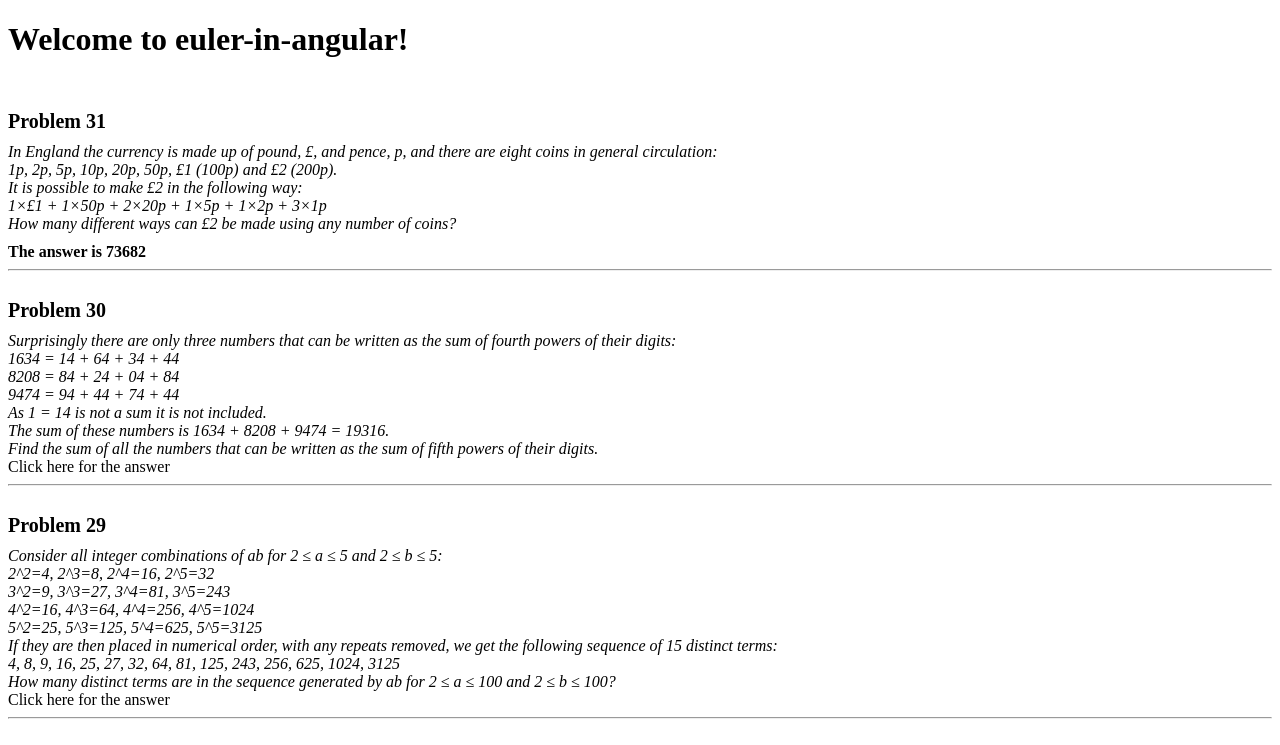
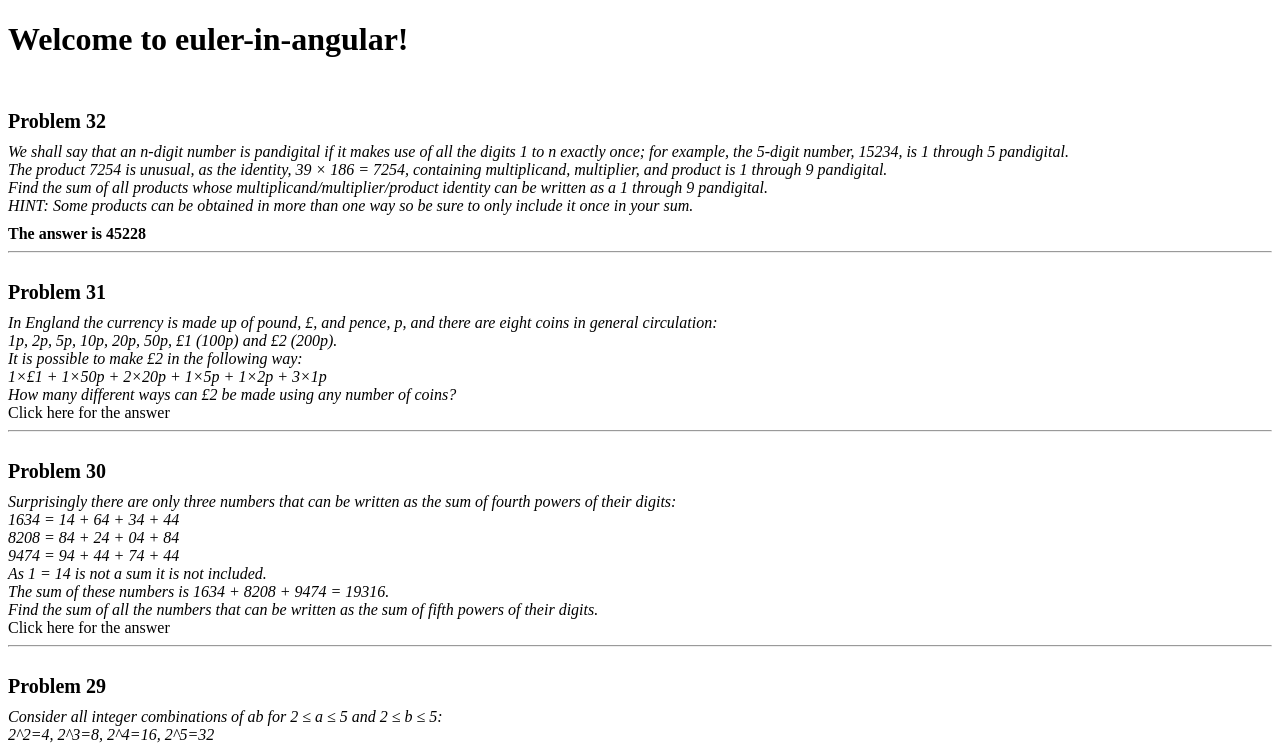
Before and after one commit to edwinvanderven/Euler-in-Angular, an Angular app: page / in a window 1280 px wide. Shown: the top 745 px of the page. Built offline with nearby package versions, Linux system fonts and the light colour scheme.

Commit message:
Added thirty-second problem and solution

```diff
--- a/src/app/app.component.model.ts
+++ b/src/app/app.component.model.ts
@@ -2,6 +2,7 @@ import { FirstProblem, SecondProblem, ThirdProblem, FourthProblem, FifthProblem,
 import { EleventhProblem, TwelfthProblem, ThirteenthProblem, FourteenthProblem, FifteenthProblem, SixteenthProblem, SeventeenthProblem, EighteenthProblem, NineteenthProblem, TwentiethProblem } from './problems/eleven-to-twenty/index';
 import { TwentyFirstProblem, TwentySecondProblem, TwentyThirdProblem, TwentyFourthProblem, TwentyFifthProblem, TwentySixthProblem, TwentySeventhProblem, TwentyEighthProblem, TwentyNinthProblem, ThirtiethProblem } from './problems/twenty-first-to-thirty/index';
 import { ThirtyFirstProblem } from './problems/thirty-one-to-forty/thirty-first-problem';
+import { ThirtySecondProblem } from './problems/thirty-one-to-forty/thirty-second-problem';
 
 export interface IProblem {
   title: string;
@@ -10,7 +11,7 @@ export interface IProblem {
 }
 
 export const PROBLEMS: IProblem[] = [
-  new ThirtyFirstProblem(),
+  new ThirtySecondProblem(), new ThirtyFirstProblem(),
   new ThirtiethProblem(), new TwentyNinthProblem(), new TwentyEighthProblem(), new TwentySeventhProblem(), new TwentySixthProblem(),
   new TwentyFifthProblem(), new TwentyFourthProblem(), new TwentyThirdProblem(), new TwentySecondProblem(), new TwentyFirstProblem(),
   new TwentiethProblem(), new NineteenthProblem(), new EighteenthProblem(), new SeventeenthProblem(), new SixteenthProblem(),
--- /dev/null
+++ b/src/app/problems/thirty-one-to-forty/thirty-second-problem.ts
@@ -0,0 +1,31 @@
+import { IProblem } from '../../app.component.model';
+
+export class ThirtySecondProblem implements IProblem {
+  public title = 'Problem 32';
+  public description = 'We shall say that an n-digit number is pandigital if it makes use of all the digits 1 to n exactly once; for example, the 5-digit number, 15234, is 1 through 5 pandigital.' +
+                        '\nThe product 7254 is unusual, as the identity, 39 × 186 = 7254, containing multiplicand, multiplier, and product is 1 through 9 pandigital.' +
+                        '\nFind the sum of all products whose multiplicand/multiplier/product identity can be written as a 1 through 9 pandigital.' +
+                        '\nHINT: Some products can be obtained in more than one way so be sure to only include it once in your sum.';
+
+  getAnswer(): string {
+    let result = 0;
+    for (let i = 1; i < 10000; i++) {
+      if (this.hasPandigitalProduct(i)) result += i;
+    }
+    return result.toString();
+  }
+
+  private hasPandigitalProduct(n: number) : boolean {
+    for (let i = 1; i <= n; i++) {
+      if (n % i === 0 && this.isPandigital('' + n + i + n/i)) return true;
+    }
+    return false;
+  }
+
+  private isPandigital(s: string) : boolean {
+    if (s.length !== 9) return false;
+    return this.sortString(s) === '123456789';
+  }
+
+  private sortString = (s: string) : string => s.split('').sort().join('');
+}
```
Also changed, not shown: 1 other file (tests, documents, lock files or other folders).
